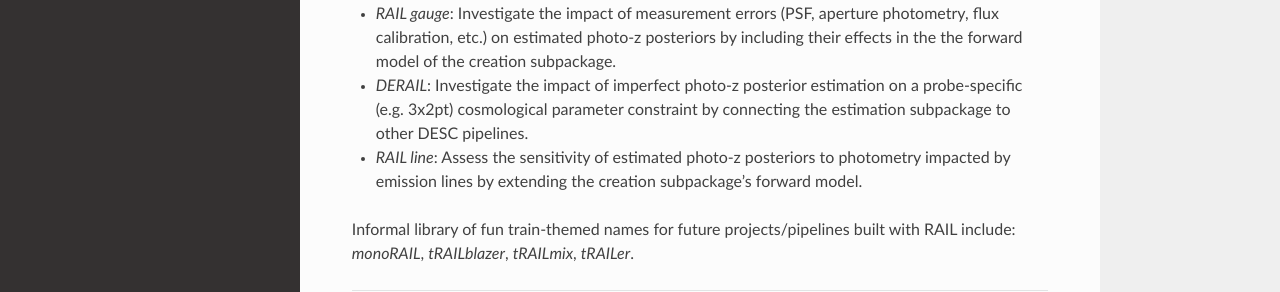
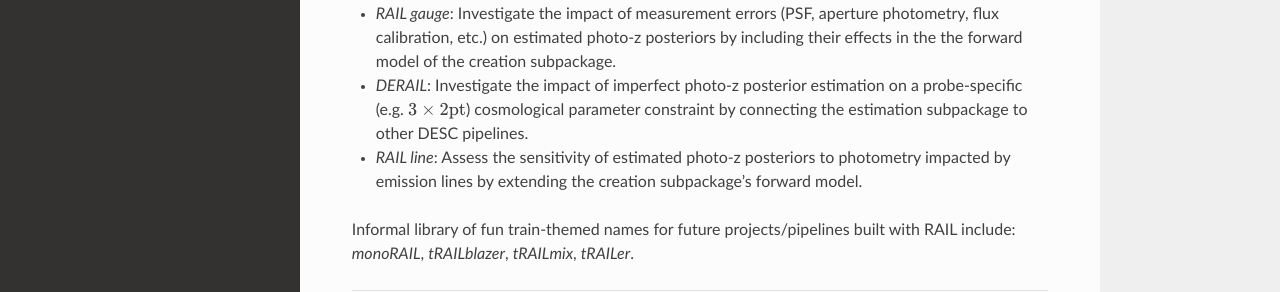
Before and after one commit to LSSTDESC/rail_attic, a Sphinx documentation site: the page built from docs/source/futureplans.rst, in a window 1280 px wide. Shown: the part 518-810 px from the top of the page. Built offline with Sphinx 7.4.7 and the Read the Docs theme 2.0.0, drawn with Linux system fonts in a browser that asks for light colours.

Commit message:
minor edit

```diff
--- a/docs/source/futureplans.rst
+++ b/docs/source/futureplans.rst
@@ -16,7 +16,7 @@ advancing the code along the way to project completion. They are scoped such tha
 
 * *RAIL gauge*: Investigate the impact of measurement errors (PSF, aperture photometry, flux calibration, etc.) on estimated photo-z posteriors by including their effects in the the forward model of the creation subpackage.
 
-* *DERAIL*: Investigate the impact of imperfect photo-z posterior estimation on a probe-specific (e.g. 3x2pt) cosmological parameter constraint by connecting the estimation subpackage to other DESC pipelines.
+* *DERAIL*: Investigate the impact of imperfect photo-z posterior estimation on a probe-specific (e.g. :math:`3\times2{\rm pt}`) cosmological parameter constraint by connecting the estimation subpackage to other DESC pipelines.
 
 * *RAIL line*: Assess the sensitivity of estimated photo-z posteriors to photometry impacted by emission lines by extending the creation subpackage's forward model.
 
```
